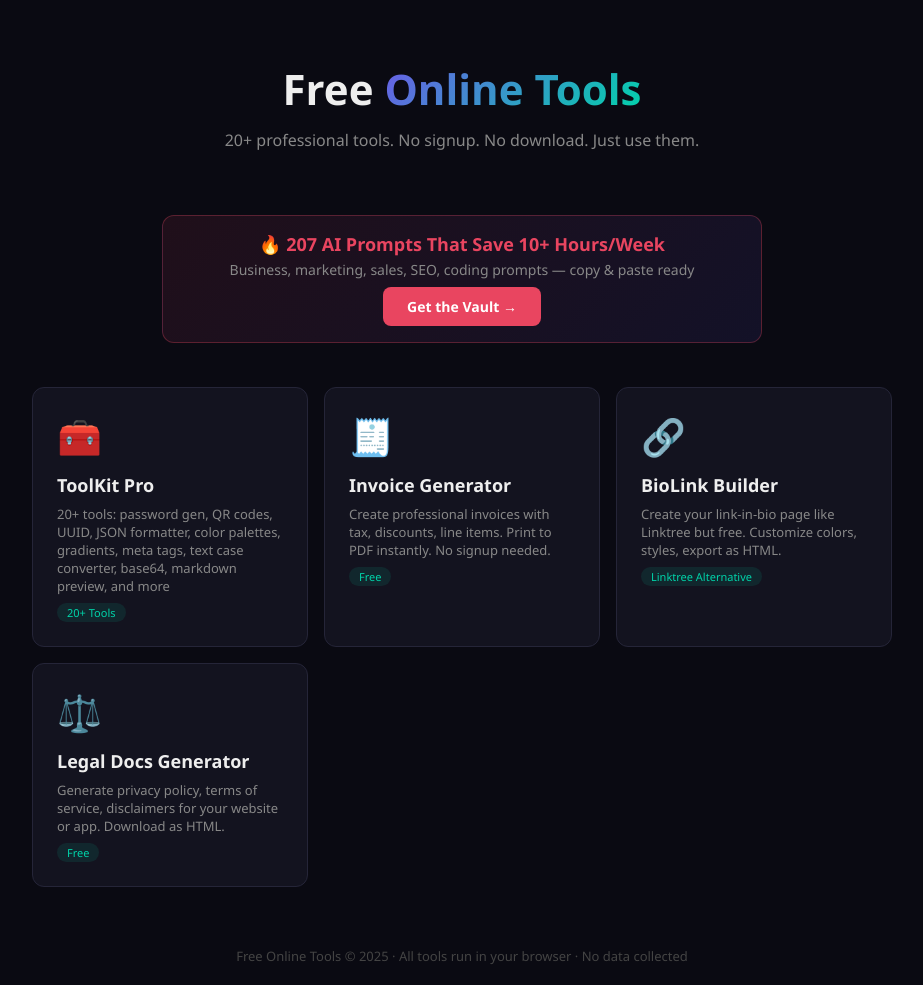
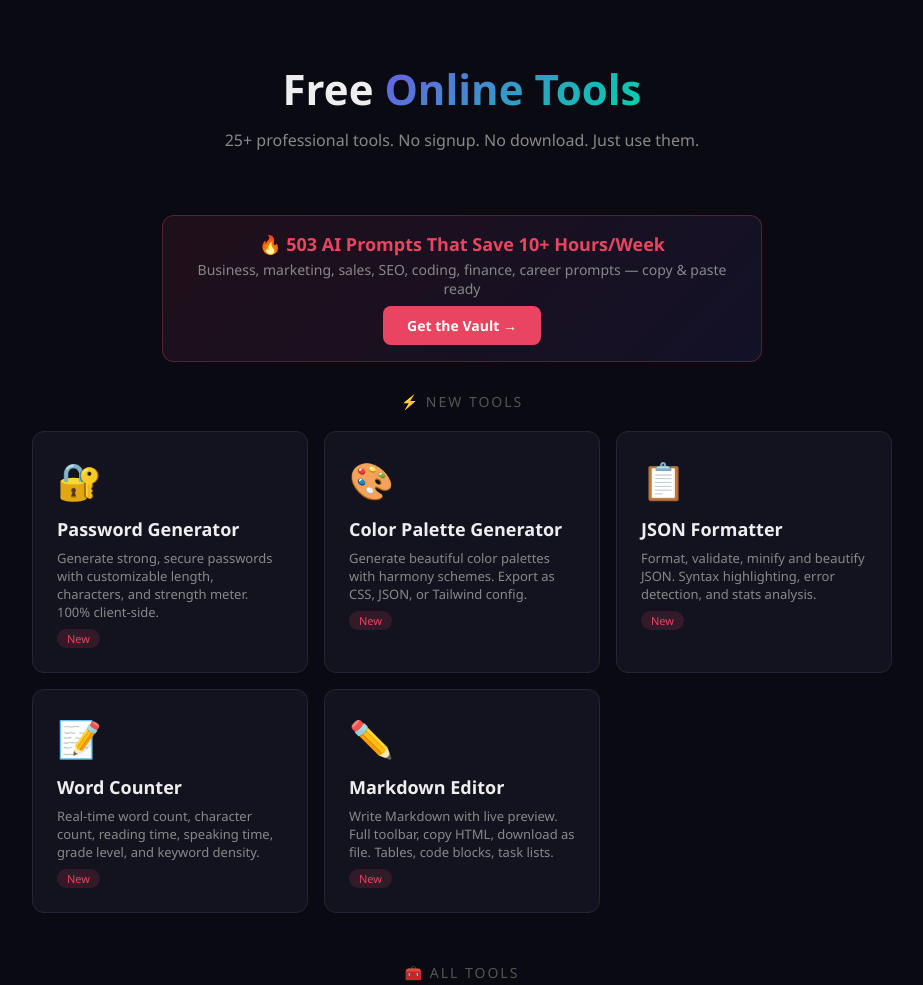
Before and after one commit to chiefgngs-prog/freetools, a plain HTML site: page index.html in a window 1280 px wide. Shown: the top 985 px of the page, without its empty margins (178-1101 px from the left). Drawn offline with Linux system fonts and the light colour scheme.

Commit message:
Update hub with 5 new tools + 503 prompts promo

```diff
--- a/index.html
+++ b/index.html
@@ -3,8 +3,9 @@
 <head>
 <meta charset="UTF-8">
 <meta name="viewport" content="width=device-width, initial-scale=1.0">
-<title>Free Online Tools - 20+ Tools No Signup Required</title>
-<meta name="description" content="Free online tools: invoice generator, QR code maker, password generator, JSON formatter, meta tag generator, legal docs generator and more. No signup required.">
+<title>Free Online Tools - 25+ Tools No Signup Required</title>
+<meta name="description" content="25+ free online tools: password generator, color palette generator, JSON formatter, word counter, markdown editor, invoice generator, QR code maker, and more. No signup required.">
+<meta name="keywords" content="free online tools, password generator, json formatter, color palette generator, word counter, markdown editor, invoice generator, qr code maker">
 <style>
 *{margin:0;padding:0;box-sizing:border-box}
 body{font-family:'Segoe UI',system-ui,sans-serif;background:#0a0a12;color:#eee;min-height:100vh}
@@ -23,21 +24,64 @@ body{font-family:'Segoe UI',system-ui,sans-serif;background:#0a0a12;color:#eee;m
 .card h3{font-size:18px;margin-bottom:8px}
 .card p{font-size:13px;color:#888}
 .card .tag{display:inline-block;margin-top:8px;padding:2px 10px;background:rgba(0,212,170,0.1);border-radius:12px;font-size:11px;color:#00d4aa}
+.card .tag.new{background:rgba(233,69,96,0.15);color:#e94560}
+.section-title{text-align:center;max-width:900px;margin:30px auto 0;padding:0 20px;font-size:14px;color:#555;text-transform:uppercase;letter-spacing:2px}
 footer{text-align:center;padding:40px;color:#444;font-size:13px}
 </style>
 </head>
 <body>
 <div class="header">
 <h1>Free <span>Online Tools</span></h1>
-<p>20+ professional tools. No signup. No download. Just use them.</p>
+<p>25+ professional tools. No signup. No download. Just use them.</p>
 </div>
 
 <div class="promo">
-<h3>🔥 207 AI Prompts That Save 10+ Hours/Week</h3>
-<p>Business, marketing, sales, SEO, coding prompts — copy & paste ready</p>
+<h3>🔥 503 AI Prompts That Save 10+ Hours/Week</h3>
+<p>Business, marketing, sales, SEO, coding, finance, career prompts — copy & paste ready</p>
 <a href="https://chiefgngs-prog.github.io/promptvault/" target="_blank">Get the Vault →</a>
 </div>
 
+<div class="section-title">⚡ New Tools</div>
+<div class="grid">
+
+<a href="password-generator/index.html" class="card">
+<div class="emoji">🔐</div>
+<h3>Password Generator</h3>
+<p>Generate strong, secure passwords with customizable length, characters, and strength meter. 100% client-side.</p>
+<span class="tag new">New</span>
+</a>
+
+<a href="color-palette-generator/index.html" class="card">
+<div class="emoji">🎨</div>
+<h3>Color Palette Generator</h3>
+<p>Generate beautiful color palettes with harmony schemes. Export as CSS, JSON, or Tailwind config.</p>
+<span class="tag new">New</span>
+</a>
+
+<a href="json-formatter/index.html" class="card">
+<div class="emoji">📋</div>
+<h3>JSON Formatter</h3>
+<p>Format, validate, minify and beautify JSON. Syntax highlighting, error detection, and stats analysis.</p>
+<span class="tag new">New</span>
+</a>
+
+<a href="word-counter/index.html" class="card">
+<div class="emoji">📝</div>
+<h3>Word Counter</h3>
+<p>Real-time word count, character count, reading time, speaking time, grade level, and keyword density.</p>
+<span class="tag new">New</span>
+</a>
+
+<a href="markdown-editor/index.html" class="card">
+<div class="emoji">✏️</div>
+<h3>Markdown Editor</h3>
+<p>Write Markdown with live preview. Full toolbar, copy HTML, download as file. Tables, code blocks, task lists.</p>
+<span class="tag new">New</span>
+</a>
+
+</div>
+
+<div class="section-title">🧰 All Tools</div>
 <div class="grid">
 
 <a href="toolkit-pro/index.html" class="card">
@@ -71,7 +115,8 @@ footer{text-align:center;padding:40px;color:#444;font-size:13px}
 </div>
 
 <footer>
-<p>Free Online Tools © 2025 · All tools run in your browser · No data collected</p>
+<p>Free Online Tools © 2026 · All tools run in your browser · No data collected</p>
+<p>Powered by <a href="https://chiefgngs-prog.github.io/promptvault/" style="color:#655">AI Prompt Vault</a></p>
 </footer>
 </body>
 </html>
```
